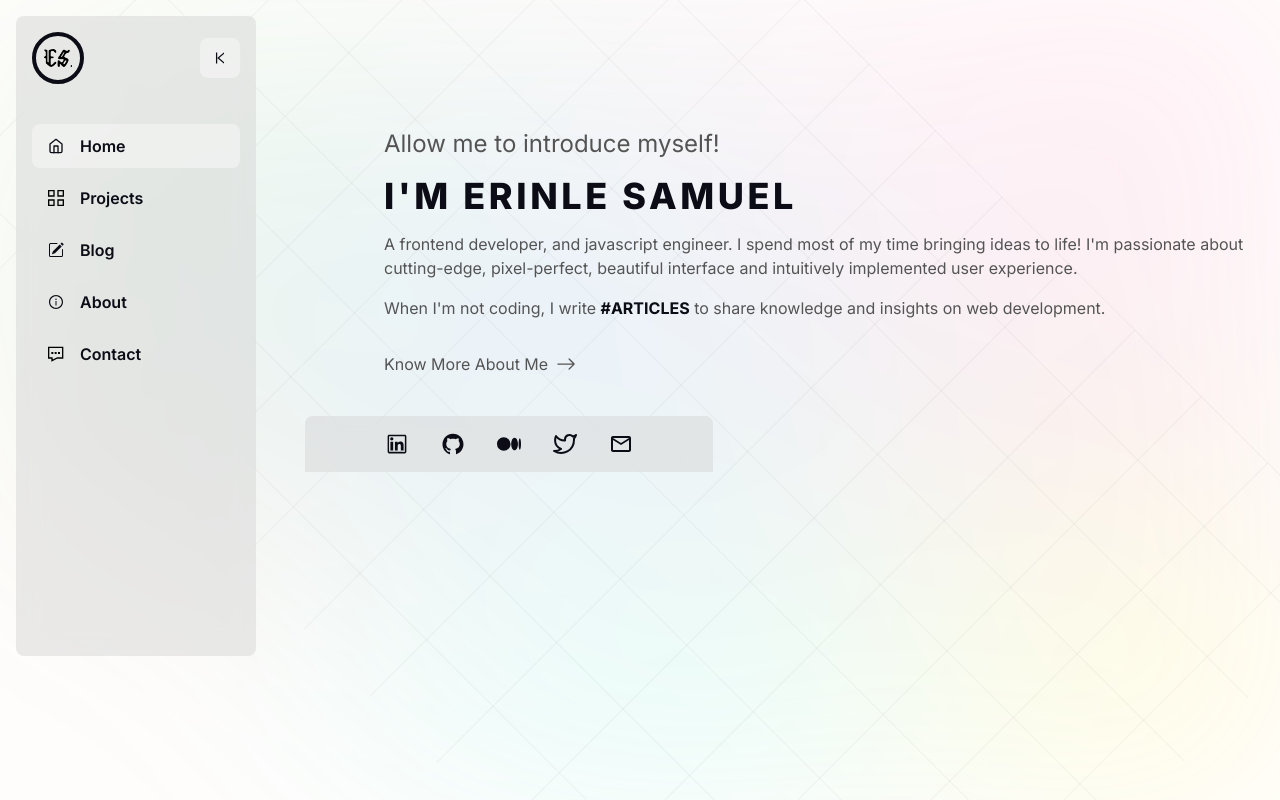
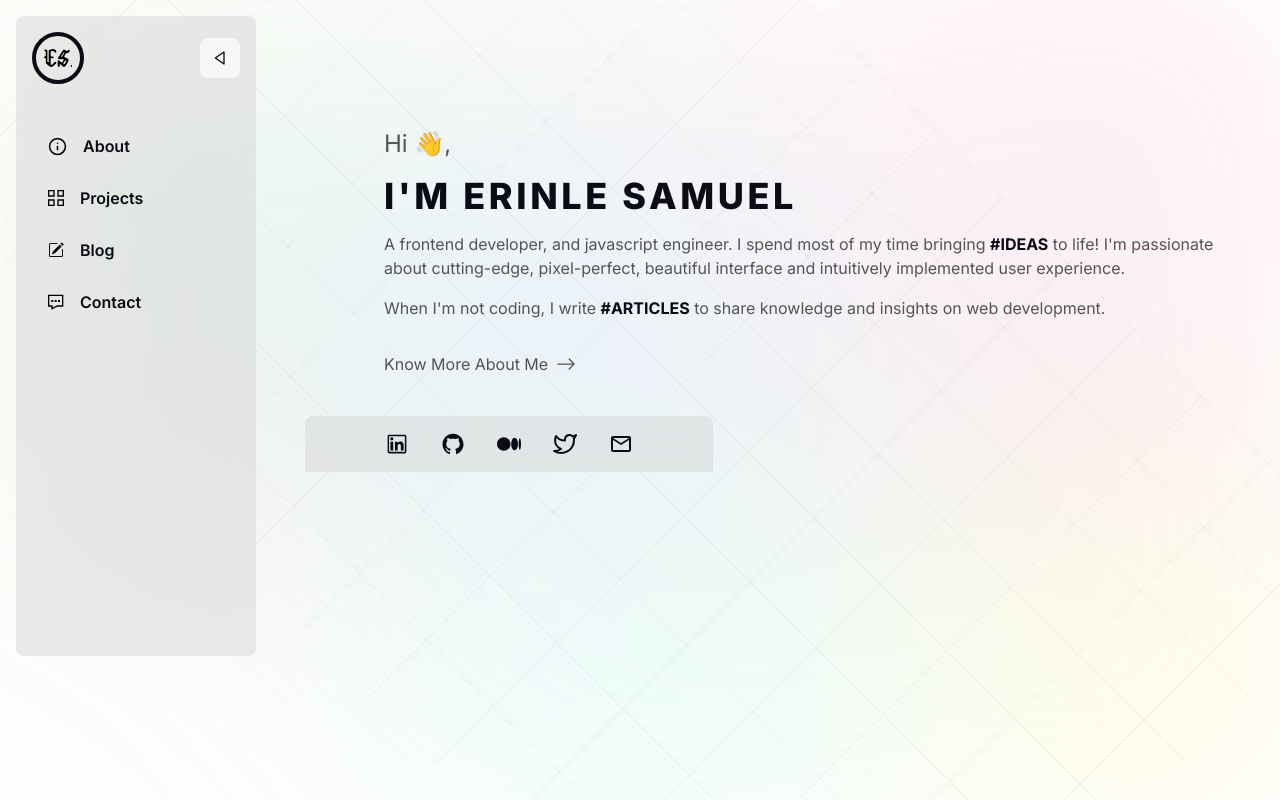
Before and after one commit to psalmuelle/psalmuelle.github.io, a Next.js app: page / in a window 1280 px wide. Built offline with nearby package versions, Linux system fonts and the light colour scheme.

Commit message:
fix: resolve layout issue

```diff
--- a/app/layout.js
+++ b/app/layout.js
@@ -16,7 +16,7 @@ export default function RootLayout({ children }) {
       <body className={`${inter.className}`}>
         <main className='relative'>
           <Nav activeLink={currentRoute} />
-          <div className='pt-32 px-5 max-xl:px-[5%] xl:pl-96 '>{children}</div>
+          <div className='pt-32 px-5 max-xl:px-[5%] xl:pl-96 max-xl:pb-20'>{children}</div>
           <Footer />
         </main>
       </body>
--- a/app/page.js
+++ b/app/page.js
@@ -9,9 +9,7 @@ export default function Home() {
   return (
     <div className='text-[#545454]'>
       <div>
-        <h2 className='text-[#545454] text-2xl'>
-          Allow me to introduce myself!
-        </h2>
+        <h2 className='text-[#545454] text-2xl'>Hi 👋,</h2>
         <h1 className='text-[#0b0c15] text-4xl tracking-widest font-extrabold my-4'>
           I'M ERINLE SAMUEL
         </h1>
@@ -19,12 +17,16 @@ export default function Home() {
       <div>
         <p className=''>
           A frontend developer, and javascript engineer. I spend most of my time
-          bringing ideas to life! I'm passionate about cutting-edge,
-          pixel-perfect, beautiful interface and intuitively implemented user experience.
+          bringing{" "}
+          <Link href={"/projects"} className='text_link'>
+            #IDEAS
+          </Link>{" "}
+          to life! I'm passionate about cutting-edge, pixel-perfect, beautiful
+          interface and intuitively implemented user experience.
         </p>
         <p className='mt-4'>
           When I'm not coding, I write{" "}
-          <Link href={"/blog"} className='text-[#0b0c15] font-bold'>
+          <Link href={"/blog"} className='text_link'>
             #ARTICLES
           </Link>{" "}
           to share knowledge and insights on web development.
@@ -33,8 +35,8 @@ export default function Home() {
 
       <div
         onClick={() => route("/about")}
-        className='mt-8 flex gap-2 items-center '>
-        <button>Know More About Me</button>
+        className='mt-8 cursor-pointer flex gap-2 items-center '>
+        <button className="btn">Know More About Me</button>
         <BsArrowRight size={20} />
       </div>
     </div>
--- a/components/Footer.jsx
+++ b/components/Footer.jsx
@@ -29,7 +29,7 @@ const Footer = () => {
 
         <FooterLink
           href={"https://twitter.com/erinle_sam"}
-          icon={<FiTwitter size={24} />}
+          icon={<FiTwitter size={24} className="hover"/>}
         />
 
         <FooterLink
--- a/components/Nav.jsx
+++ b/components/Nav.jsx
@@ -2,12 +2,9 @@
 import { useState } from "react";
 import Link from "next/link";
 import Image from "next/image";
-import {
-  AiOutlineVerticalLeft,
-  AiOutlineVerticalRight,
-  AiOutlineInfoCircle,
-} from "react-icons/ai";
-import { FiHome, FiMenu } from "react-icons/fi";
+import { usePathname } from "next/navigation";
+import { BiLeftArrow, BiRightArrow} from 'react-icons/bi'
+import { FiHome, FiInfo, FiMenu } from "react-icons/fi";
 import { GrProjects, GrContact } from "react-icons/gr";
 import { BsPencilSquare } from "react-icons/bs";
 import { MdClose } from "react-icons/md";
@@ -36,6 +33,8 @@ const Nav = ({ activeLink }) => {
     setMobileNav((prev) => !prev);
   };
 
+  const pathName = usePathname();
+
   return (
     <nav
       className={`glassmorphism z-10 text-[#0b0c15] p-4 max-xl:p-2 ${
@@ -50,8 +49,8 @@ const Nav = ({ activeLink }) => {
           <div className='border-4 border-[#0b0c15] px-2 py-[13px] rounded-full'>
             <Image src={"/es1.png"} alt='Logo' width={28} height={28} />
           </div>
-          <div onClick={HideNavTexts} className='p-3 cursor-pointer active_btn'>
-            {hideNav ? <AiOutlineVerticalLeft /> : <AiOutlineVerticalRight />}
+          <div onClick={HideNavTexts} className='p-3 cursor-pointer rounded-lg bg-white/60'>
+            {hideNav ? <BiRightArrow/> : <BiLeftArrow />}
           </div>
         </div>
 
@@ -69,6 +68,7 @@ const Nav = ({ activeLink }) => {
 
         <div className={` ${mobileNav ? "max-xl:block" : "max-xl:hidden"}`}>
           <div className={`mt-10 flex justify-center flex-col gap-2`}>
+            {!(pathName === "/") && (
               <NavLink
                 title={"Home"}
                 activeLink={activeLink}
@@ -76,7 +76,19 @@ const Nav = ({ activeLink }) => {
                 icon={<FiHome size={hideNav ? 20 : ""} />}
                 hideTitle={hideNav}
               />
+            )}
 
+            {!(pathName === "/about") && (
+              <NavLink
+                title={"About"}
+                href={"/about"}
+                icon={<FiInfo size={hideNav ? 21 : 19} />}
+                activeLink={activeLink}
+                hideTitle={hideNav}
+              />
+            )}
+
+            {!(pathName === "/projects") && (
               <NavLink
                 title={"Projects"}
                 activeLink={activeLink}
@@ -84,7 +96,9 @@ const Nav = ({ activeLink }) => {
                 icon={<GrProjects size={hideNav ? 20 : ""} />}
                 hideTitle={hideNav}
               />
+            )}
 
+            {!(pathName === "/blog") && (
               <NavLink
                 title={"Blog"}
                 activeLink={activeLink}
@@ -92,15 +106,9 @@ const Nav = ({ activeLink }) => {
                 icon={<BsPencilSquare size={hideNav ? 20 : ""} />}
                 hideTitle={hideNav}
               />
+            )}
 
-            <NavLink
-              title={"About"}
-              href={"/about"}
-              icon={<AiOutlineInfoCircle size={hideNav ? 20 : ""} />}
-              activeLink={activeLink}
-              hideTitle={hideNav}
-            />
-
+            {!(pathName === "/contact") && (
               <NavLink
                 title={"Contact"}
                 activeLink={activeLink}
@@ -108,6 +116,7 @@ const Nav = ({ activeLink }) => {
                 icon={<GrContact size={hideNav ? 20 : ""} />}
                 hideTitle={hideNav}
               />
+            )}
           </div>
         </div>
       </div>
--- a/styles/global.css
+++ b/styles/global.css
@@ -79,9 +79,6 @@ main:after {
 .glassmorphism {
   @apply rounded-lg bg-clip-padding backdrop-filter backdrop-blur-md bg-opacity-50 bg-[#d6d6d6];
 }
-.active_btn {
-  @apply bg-[rgba(255,255,255,0.4)] rounded-lg;
-}
 
 @media screen and (max-width: 1280px) {
   .mobile_glassmorphism {
@@ -90,8 +87,15 @@ main:after {
 }
 
 .nav_link {
-  @apply flex items-center hover:bg-[rgba(255,255,255,0.2)] hover:opacity-90 gap-4 rounded-lg justify-start text-[#0b0c15] px-4 py-2.5 font-semibold;
+  @apply flex items-center hover:bg-[rgba(255,255,255,0.4)] hover:opacity-90 gap-4 rounded-lg justify-start text-[#0b0c15] px-4 py-2.5 font-semibold;
 }
 .mobile_nav {
   @apply max-xl:w-11/12 max-xl:mx-auto;
 }
+
+.text_link {
+  @apply text-[#0b0c15] font-bold hover:underline decoration-blue-900;
+}
+.btn {
+  @apply hover:underline decoration-blue-900;
+}
```
Lines whose indentation alone changed are shown as unchanged.
